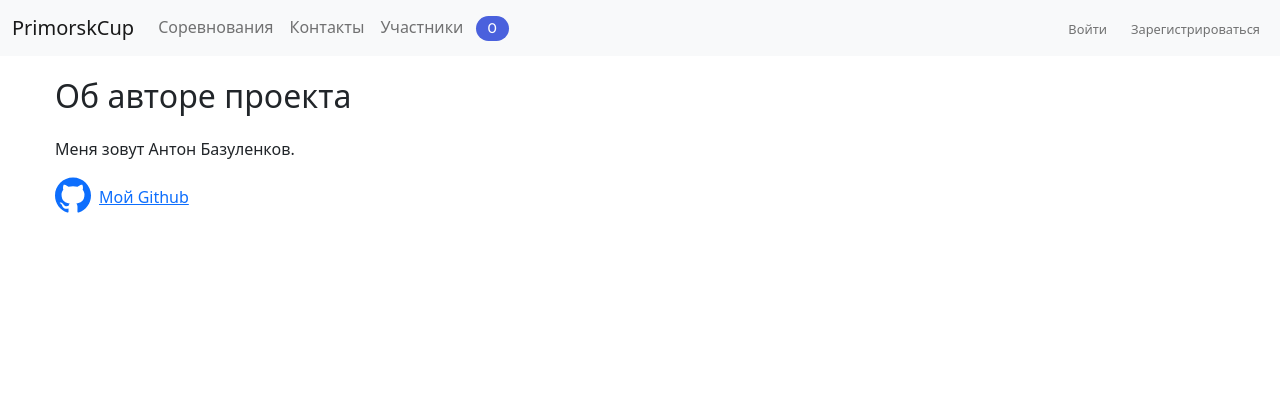
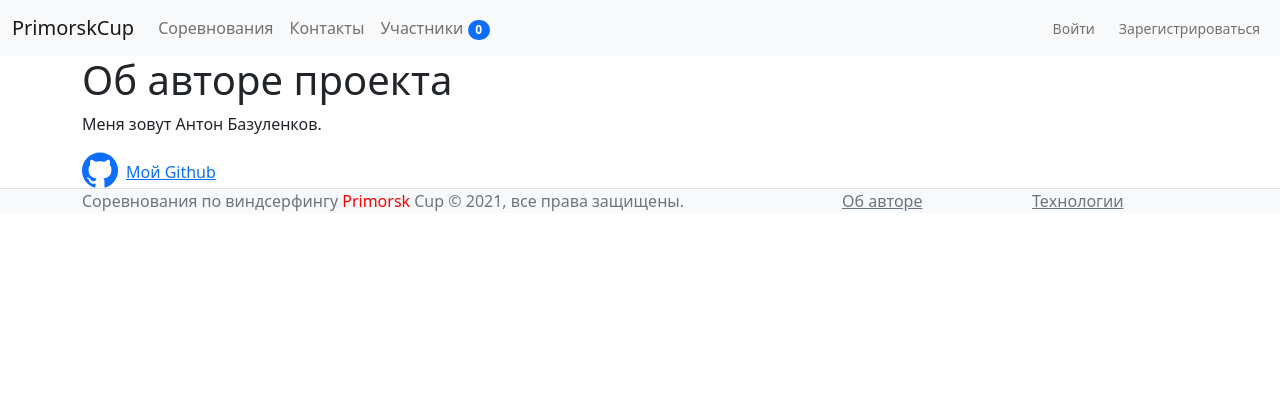
Before and after one commit to Bazulenkov/primorsk-cup, a Django app: page /about/author/ in a window 1280 px wide. Shown: the top 420 px of the page. Run offline with Django 3.2, Linux system fonts and the light colour scheme.

Commit message:
Change css in header.  participants_count now with bootstrap.

```diff
--- a/templates/base.html
+++ b/templates/base.html
@@ -15,7 +15,6 @@
         integrity="sha384-BmbxuPwQa2lc/FVzBcNJ7UAyJxM6wuqIj61tLrc4wSX0szH/Ev+nYRRuWlolflfl" crossorigin="anonymous">
     <title>{% block title %}{% endblock %} | Primorsk Cup</title>
     {% load static %}
-    <link rel="stylesheet" href="{% block css %}{% static 'pages/index.css' %}{% endblock %}">
 
     <!-- favicon -->
     <link rel="apple-touch-icon" sizes="180x180" href="{% static 'favicon/apple-touch-icon.png' %}">
--- a/templates/includes/header.html
+++ b/templates/includes/header.html
@@ -10,7 +10,7 @@
             <ul class="navbar-nav flex-row flex-wrap">
                 <li class="nav-item col-md-auto">
                     <a class="nav-link py-1 px-2{% if competitions %} active" aria-current="true{% endif %}"
-                        href="{% url 'about:competitions' %}">Соревнования</a>
+                        rounded-pill href="{% url 'about:competitions' %}">Соревнования</a>
                 </li>
                 <li class="nav-item col-md-auto">
                     <a class="nav-link py-1 px-2{% if contacts %} active" aria-current="true{% endif %}"
@@ -20,7 +20,7 @@
                     <a class="nav-link py-1 px-2{% if participants %} active" aria-current="true{% endif %}"
                         href="{% url 'participants' %}">
                         Участники
-                        <span class="badge badge_style_blue nav__badge" id="counter">{{ participants_count }}</span>
+                        <span class="badge rounded-pill bg-primary" id="counter">{{ participants_count }}</span>
                     </a>
                 </li>
             </ul>
@@ -34,11 +34,6 @@
                         <small class="ms-2">{{ user }}</small>
                     </a>
                 </li>
-                <!-- <li class="nav-item col-md-auto">
-                    <a class="nav-link py-1 px-2" href="{% url 'password_change' %}">
-                        <small class="ms-2">Изменить пароль</small>
-                    </a>
-                </li> -->
                 <li class="nav-item col-md-auto">
                     <a class="nav-link py-1 px-2" href="{% url 'logout' %}">
                         <small class="ms-2">Выход</small>
```
